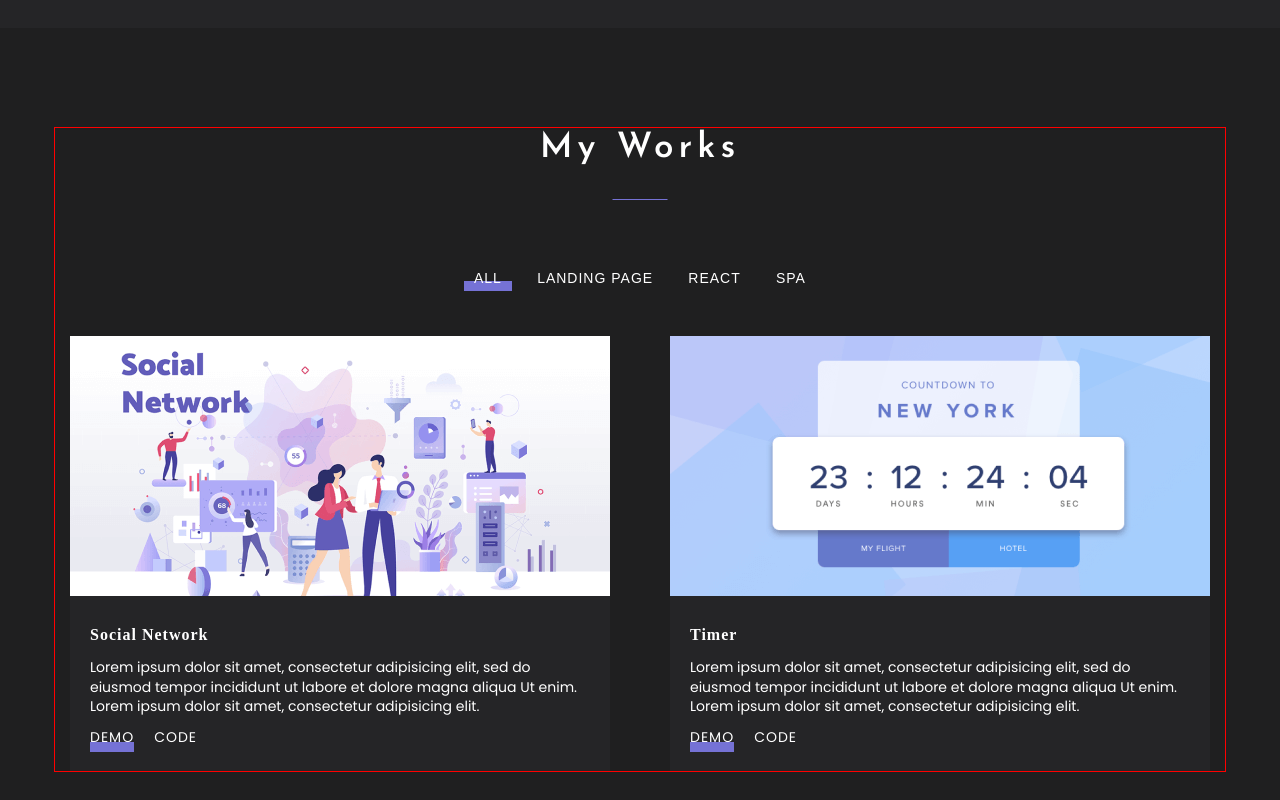
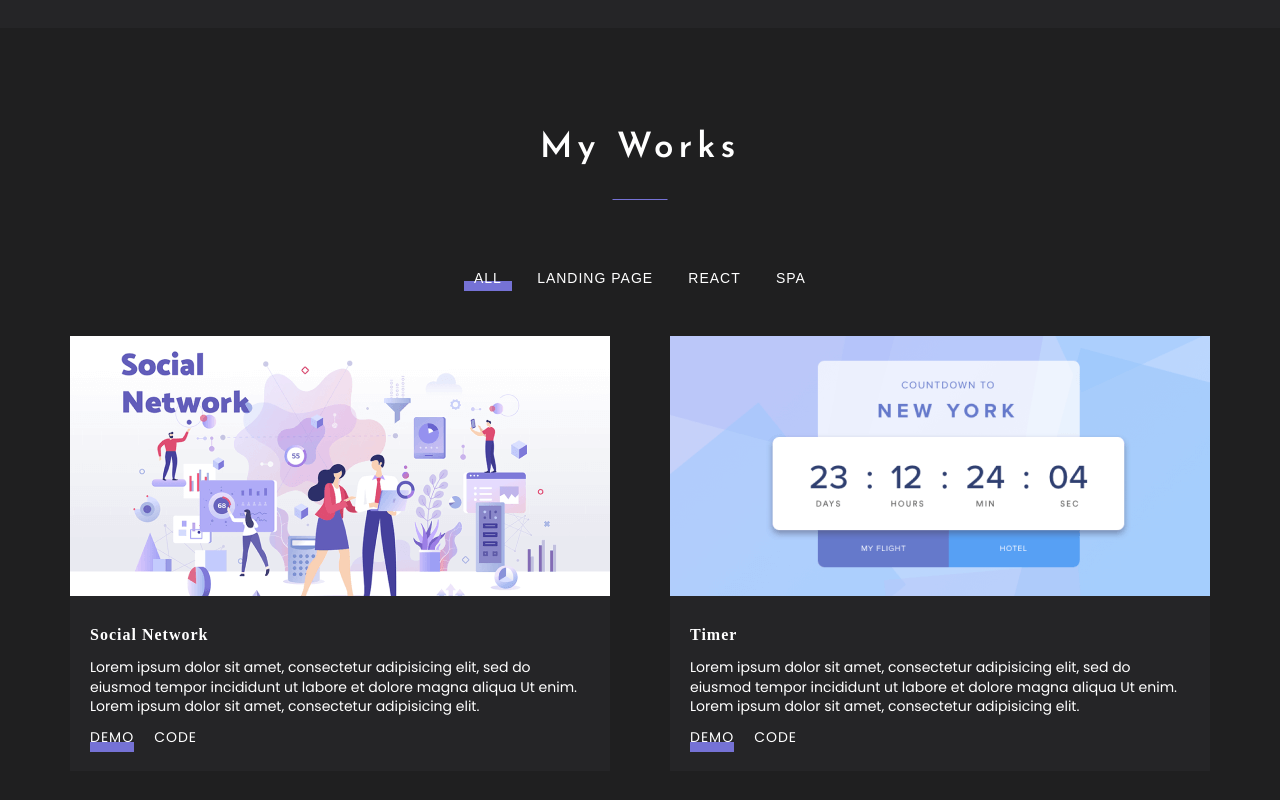
Before and after one commit to w8smile/portfolio, a React app: page / in a window 1280 px wide. Shown: the part 1780-2580 px from the top of the page. Built offline with nearby package versions, Linux system fonts and the light colour scheme.

Commit message:
animation2

```diff
--- a/package.json
+++ b/package.json
@@ -31,6 +31,7 @@
     "eslint-config-react-app": "7.0.1",
     "eslint-webpack-plugin": "3.1.1",
     "file-loader": "6.2.0",
+    "framer-motion": "^10.16.12",
     "fs-extra": "10.0.0",
     "html-webpack-plugin": "5.5.0",
     "identity-obj-proxy": "3.0.0",
--- a/src/components/Container.ts
+++ b/src/components/Container.ts
@@ -6,6 +6,6 @@
   min-height: 100%;
   padding: 0 15px;
   margin: 0 auto;
-  outline: 1px solid red;
+
 
 `
--- a/src/components/slider/Slider_Styles.ts
+++ b/src/components/slider/Slider_Styles.ts
@@ -7,7 +7,6 @@
   display: flex;
   flex-direction: column;
   align-items: center;
-  border: 1px solid red;
 
 `
 
--- a/src/layout/section/works/Works.tsx
+++ b/src/layout/section/works/Works.tsx
@@ -7,6 +7,7 @@
 import timerImg from './../../../assets/images/proj-2.webp'
 import {Container} from "../../../components/Container";
 import {S} from "./Works_Styles"
+import {AnimatePresence, motion} from "framer-motion"
 
 // const tabsItems = ['All', 'Landing Page', 'React', 'spa']
 
@@ -31,13 +32,41 @@
         title: 'Social Network',
         src: socialImg,
         text: "Lorem ipsum dolor sit amet, consectetur adipisicing elit, sed do eiusmod tempor incididunt ut labore et dolore magna aliqua Ut enim. Lorem ipsum dolor sit amet, consectetur adipisicing elit.",
-        type: 'spa'
+        type: 'spa',
+        id: 1
     },
     {
         title: 'Timer',
         src: timerImg,
         text: "Lorem ipsum dolor sit amet, consectetur adipisicing elit, sed do eiusmod tempor incididunt ut labore et dolore magna aliqua Ut enim. Lorem ipsum dolor sit amet, consectetur adipisicing elit.",
-        type: 'react'
+        type: 'react',
+        id: 2
+    },{
+        title: 'Social Network',
+        src: socialImg,
+        text: "Lorem ipsum dolor sit amet, consectetur adipisicing elit, sed do eiusmod tempor incididunt ut labore et dolore magna aliqua Ut enim. Lorem ipsum dolor sit amet, consectetur adipisicing elit.",
+        type: 'spa',
+        id: 3
+    },
+    {
+        title: 'Timer',
+        src: timerImg,
+        text: "Lorem ipsum dolor sit amet, consectetur adipisicing elit, sed do eiusmod tempor incididunt ut labore et dolore magna aliqua Ut enim. Lorem ipsum dolor sit amet, consectetur adipisicing elit.",
+        type: 'react',
+        id: 4
+    },{
+        title: 'Social Network',
+        src: socialImg,
+        text: "Lorem ipsum dolor sit amet, consectetur adipisicing elit, sed do eiusmod tempor incididunt ut labore et dolore magna aliqua Ut enim. Lorem ipsum dolor sit amet, consectetur adipisicing elit.",
+        type: 'spa',
+        id: 5
+    },
+    {
+        title: 'Timer',
+        src: timerImg,
+        text: "Lorem ipsum dolor sit amet, consectetur adipisicing elit, sed do eiusmod tempor incididunt ut labore et dolore magna aliqua Ut enim. Lorem ipsum dolor sit amet, consectetur adipisicing elit.",
+        type: 'react',
+        id: 6
     },
 
 
@@ -57,8 +86,8 @@
         filteredWorks = worksData.filter(work => work.type === 'spa')
     }
 
-    function changeFilterStatus (value: TabsStatusType) {
-        setCurrentFilterStatus (value)
+    function changeFilterStatus(value: TabsStatusType) {
+        setCurrentFilterStatus(value)
     }
 
 
@@ -70,11 +99,25 @@
                          changeFilterStatus={changeFilterStatus}
                          currentFilterStatus={currentFilterStatus}/>
                 <FlexWrapper justify={'space-between'} align={'flex-start'} wrap={'wrap'}>
-                    {filteredWorks.map((w) => {
-                        return <Work title={w.title}
-                                     src={w.src}
-                                     text={w.text}/>
-                    })}
+                    <AnimatePresence>
+                        {filteredWorks.map((w) => {
+                            return (
+                                <motion.div style={{ width: "400px", flexGrow: 1, maxWidth: "540px"}}
+                                    layout={true}
+                                    initial={{ opacity: 0 }}
+                                    animate={{ opacity: 1 }}
+                                    exit={{ opacity: 0 }}
+                                    key={w.id}
+                                >
+                                    <Work title={w.title}
+                                          src={w.src}
+                                          text={w.text}
+                                          key={w.id}
+                                    />
+                                </motion.div>
+                            )
+                        })}
+                    </AnimatePresence>
                 </FlexWrapper>
             </Container>
 
--- a/src/layout/section/works/Works_Styles.ts
+++ b/src/layout/section/works/Works_Styles.ts
@@ -14,8 +14,8 @@
 
 const Work = styled.div`
   background: ${theme.colors.secondaryBg};
-  width: 330px;
-  flex-grow: 1;
+  //width: 330px;
+  //flex-grow: 1;
 
   ${Link} {
     padding: 10px 0;
@@ -25,9 +25,9 @@
     }
   }
 
-  @media ${theme.media.desktop} {
-    max-width: 540px;
-  }
+  // @media ${theme.media.desktop} {
+  //   max-width: 540px;
+  // }
 
 `
 const ImageWrapper = styled.div`
```
Also changed, not shown: 1 other file (tests, documents, lock files or other folders).
